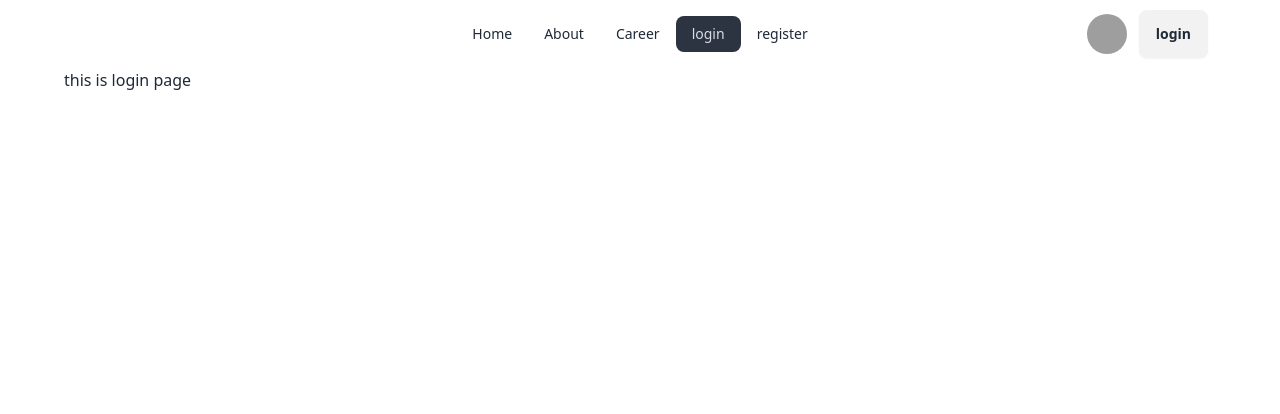
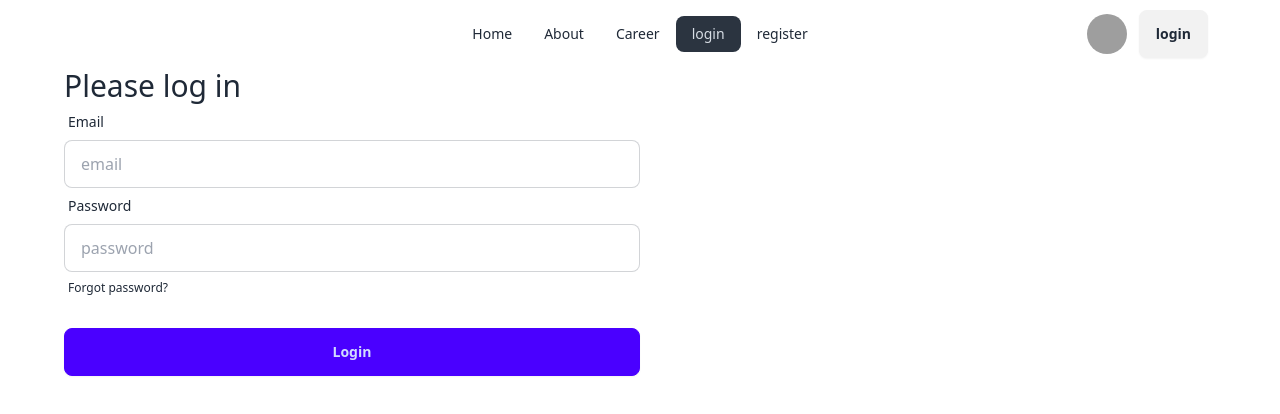
Before and after one commit to iaasif/react-dragon-news, a React (Vite) app: page /login in a window 1280 px wide. Shown: the top 414 px of the page. Built offline with nearby package versions, Linux system fonts and the light colour scheme; grey boxes are pictures that could not be loaded.

Commit message:
haha this is eid day

```diff
--- a/src/pages/Login.jsx
+++ b/src/pages/Login.jsx
@@ -5,10 +5,35 @@ import Navbar from "./shared/Navbar";
 
 const Login = () => {
     return (
-        <div>
+
+        <>
             <Navbar></Navbar>
-            <h2>this is login page </h2>
-        </div>
+            <h2 className="text-3xl">Please log in </h2>
+            <form className=" md:w-3/4 lg:w-1/2">
+
+                <div className="form-control">
+                    <label className="label">
+                        <span className="label-text">Email</span>
+                    </label>
+                    <input type="email" placeholder="email" className="input input-bordered" required />
+                </div>
+                <div className="form-control">
+                    <label className="label">
+                        <span className="label-text">Password</span>
+                    </label>
+                    <input type="password" placeholder="password" className="input input-bordered" required />
+                    <label className="label">
+                        <a href="#" className="label-text-alt link link-hover">Forgot password?</a>
+                    </label>
+                </div>
+                <div className="form-control mt-6">
+                    <button className="btn btn-primary">Login</button>
+                </div>
+            </form>
+
+
+
+        </>
     );
 };
 
```
